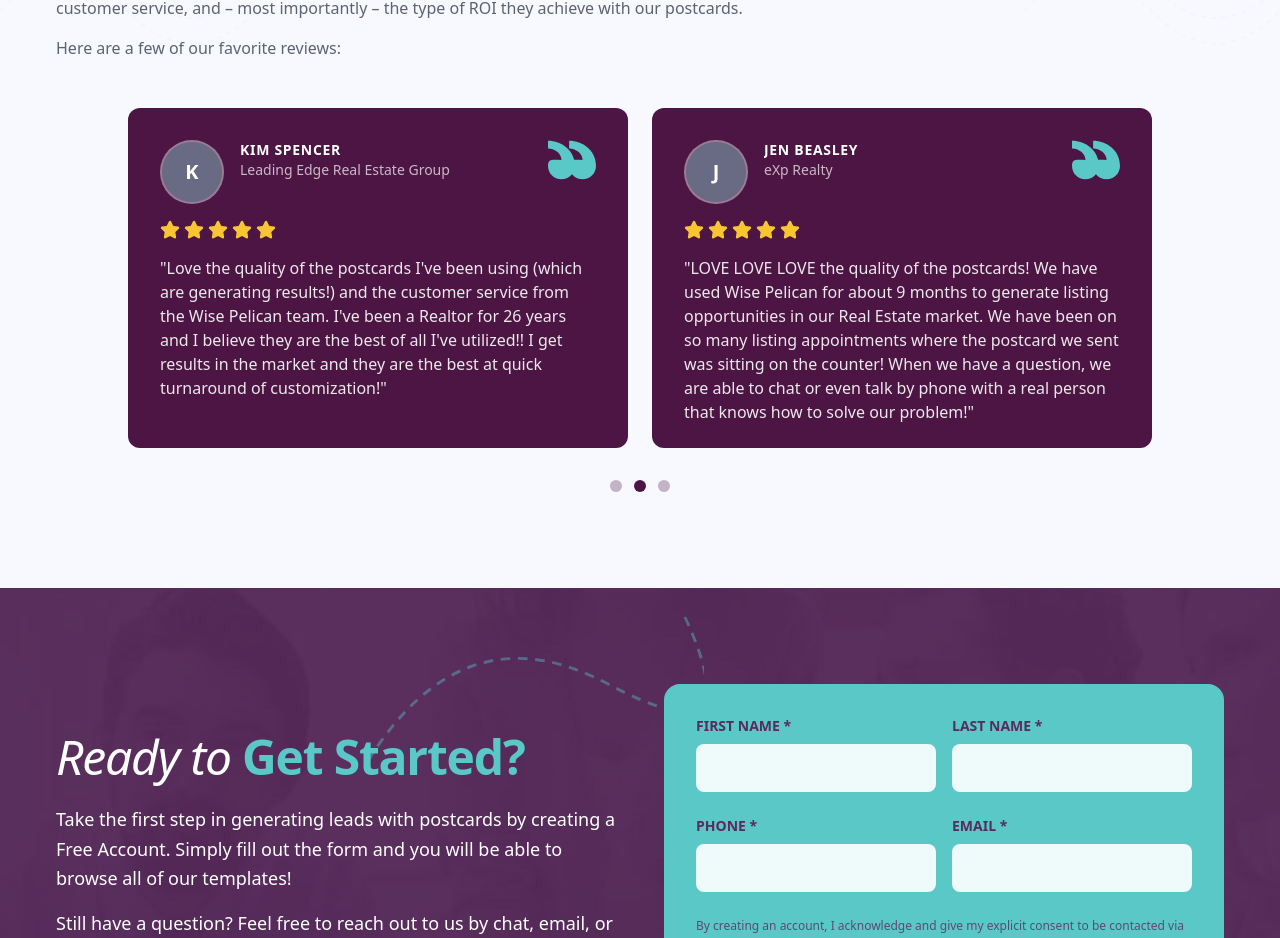
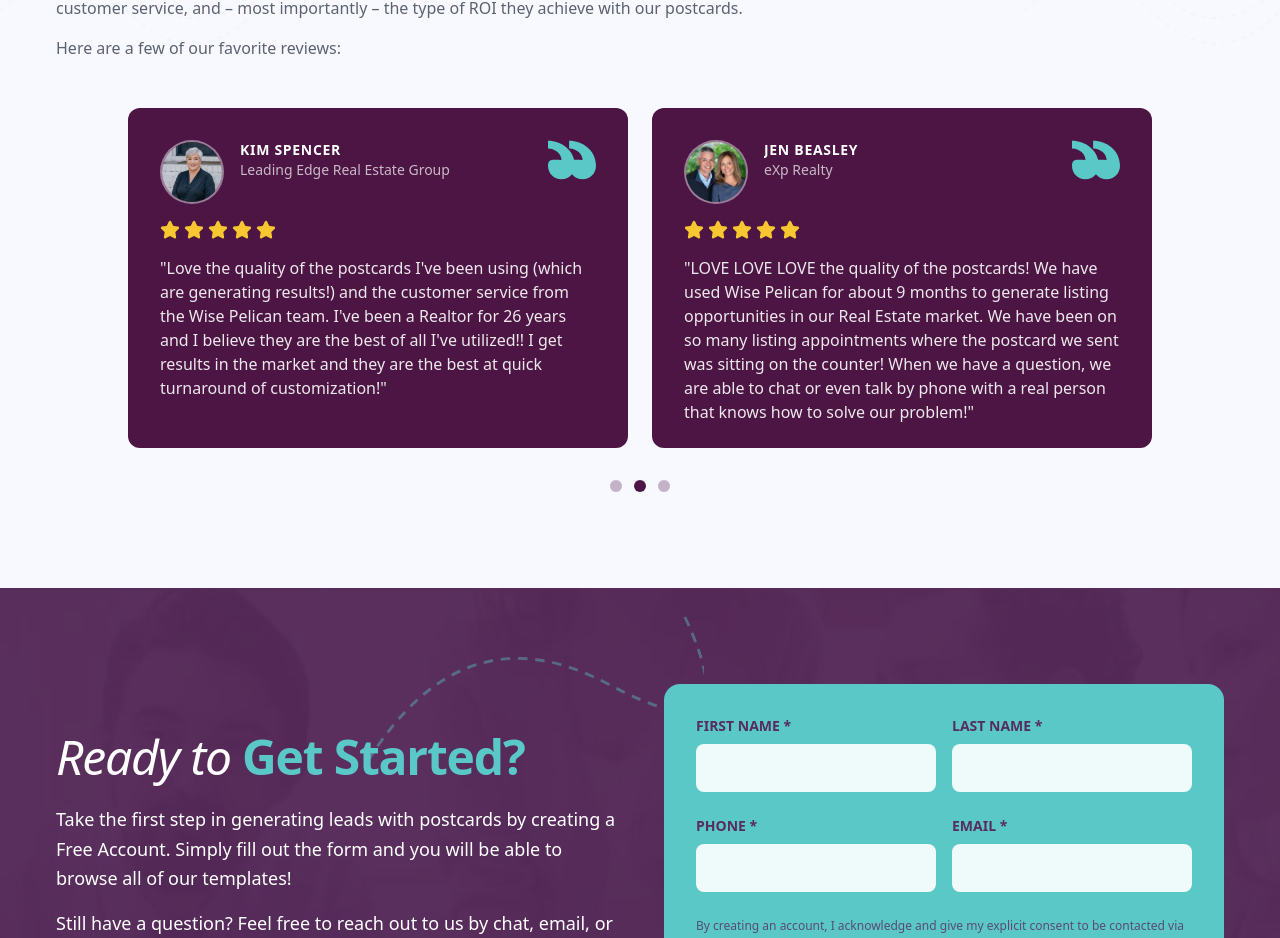
Before and after one commit to gustavmummbrauer-code/migration-test-no-cms, a React (Vite) app: page / in a window 1280 px wide. Shown: the part 2590-3528 px from the top of the page. Built offline with nearby package versions, Linux system fonts and the light colour scheme; the HTML template or start-up script is replaced by a standard one.

Commit message:
Update Testimonials.tsx

```diff
--- a/src/components/sections/Testimonials.tsx
+++ b/src/components/sections/Testimonials.tsx
@@ -16,21 +16,27 @@ const defaultTestimonials: Testimonial[] = [
     id: "1",
     name: "Gaye Watkins",
     company: "RE/MAX Integrity",
-    content: "We have used them quite a bit recently. Their support is great, their turnaround is really amazing. I put my order in on Thursday and received a copy of the postcard on Tuesday. I will continue using them. GREAT VALUE and ROI",
+    image: "/images/testimonials/Gaye-Watkins.webp",
+    content:
+      "We have used them quite a bit recently. Their support is great, their turnaround is really amazing. I put my order in on Thursday and received a copy of the postcard on Tuesday. I will continue using them. GREAT VALUE and ROI",
     rating: 5,
   },
   {
     id: "2",
     name: "Kim Spencer",
     company: "Leading Edge Real Estate Group",
-    content: "Love the quality of the postcards I've been using (which are generating results!) and the customer service from the Wise Pelican team. I've been a Realtor for 26 years and I believe they are the best of all I've utilized!! I get results in the market and they are the best at quick turnaround of customization!",
+    image: "/images/testimonials/Kim-Spencer-scaled-1.webp",
+    content:
+      "Love the quality of the postcards I've been using (which are generating results!) and the customer service from the Wise Pelican team. I've been a Realtor for 26 years and I believe they are the best of all I've utilized!! I get results in the market and they are the best at quick turnaround of customization!",
     rating: 5,
   },
   {
     id: "3",
     name: "Jen Beasley",
     company: "eXp Realty",
-    content: "LOVE LOVE LOVE the quality of the postcards! We have used Wise Pelican for about 9 months to generate listing opportunities in our Real Estate market. We have been on so many listing appointments where the postcard we sent was sitting on the counter! When we have a question, we are able to chat or even talk by phone with a real person that knows how to solve our problem!",
+    image: "/images/testimonials/Chad-and-Jen.webp",
+    content:
+      "LOVE LOVE LOVE the quality of the postcards! We have used Wise Pelican for about 9 months to generate listing opportunities in our Real Estate market. We have been on so many listing appointments where the postcard we sent was sitting on the counter! When we have a question, we are able to chat or even talk by phone with a real person that knows how to solve our problem!",
     rating: 5,
   },
 ];
@@ -113,10 +119,10 @@ const Testimonials = ({
       <div className="container mx-auto px-4 relative z-10">
         {/* Section Header */}
         <div className="mb-12">
-          <h2 className="text-2xl md:text-[40px] md:leading-tight font-bold text-heading-accent mb-4">{title}</h2>
-          <p className="text-muted-foreground max-w-3xl mb-4">
-            {description}
-          </p>
+          <h2 className="text-2xl md:text-[40px] md:leading-tight font-bold text-heading-accent mb-4">
+            {title}
+          </h2>
+          <p className="text-muted-foreground max-w-3xl mb-4">{description}</p>
           <p className="text-muted-foreground">{subtitle}</p>
         </div>
 
@@ -161,6 +167,10 @@ const TestimonialCard = ({ testimonial }: { testimonial: Testimonial }) => {
                 src={testimonial.image}
                 alt={testimonial.name}
                 className="w-full h-full object-cover"
+                loading="lazy"
+                decoding="async"
+                width={64}
+                height={64}
               />
             ) : (
               <div className="w-full h-full flex items-center justify-center text-xl font-bold bg-primary/30">
@@ -175,7 +185,9 @@ const TestimonialCard = ({ testimonial }: { testimonial: Testimonial }) => {
           <h3 className="font-bold text-sm tracking-wider uppercase truncate">
             {testimonial.name}
           </h3>
-          <p className="text-white/70 text-sm truncate">{testimonial.company || testimonial.role}</p>
+          <p className="text-white/70 text-sm truncate">
+            {testimonial.company || testimonial.role}
+          </p>
         </div>
 
         {/* Quote Icon - using primary/teal color */}
```
